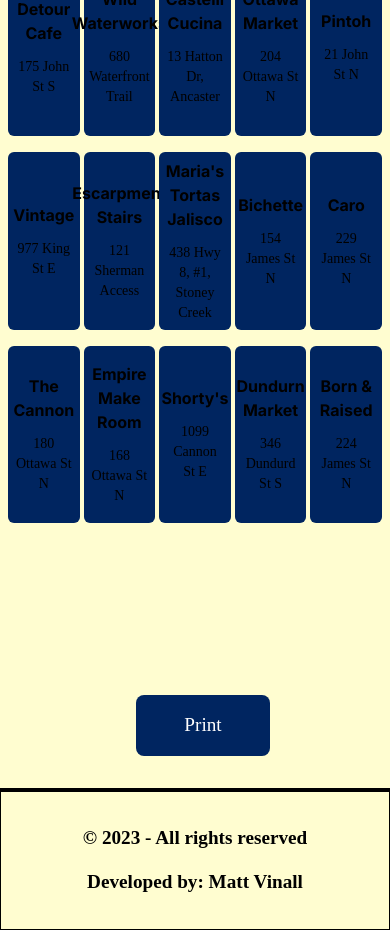
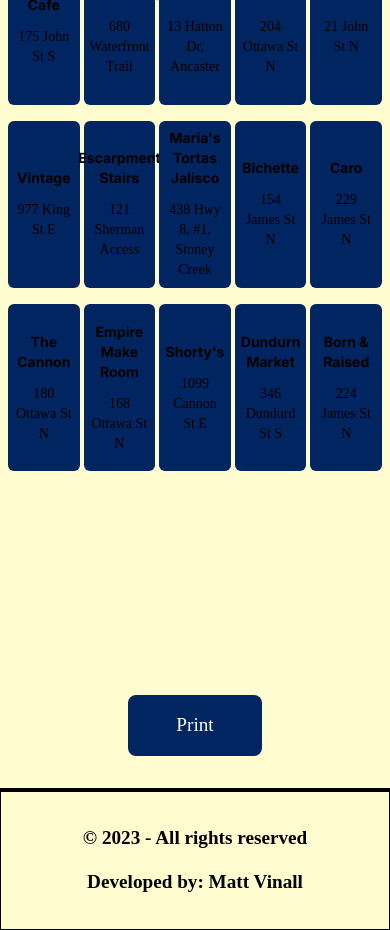
Before and after one commit to MattVinall/Hamilton-Bingo, a Next.js app: page / in a window 390 px wide. Shown: the part 2160-3090 px from the top of the page. Built offline with nearby package versions, Linux system fonts and the light colour scheme.

Commit message:
don't need ml-4 on button

```diff
--- a/app/components/BingoBoard.tsx
+++ b/app/components/BingoBoard.tsx
@@ -60,7 +60,7 @@
                             <h3 className="text-4xl md:text-6xl text-center text-black font-bold mb-2">{key}</h3>
                             {bingoBoard[key as keyof BingoBoard].map((business: Business) => (
                                 <div key={`${key}-${business.id}`} className="card w-full flex flex-col items-center justify-center h-[20%] md:h-[40%] p-2 mr-4 mt-4 mb-4 rounded-md bg-navy">
-                                    <h4 className="text-base md:text-lg text-center font-bold mb-3">{business.name}</h4>
+                                    <h4 className="text-sm md:text-lg text-center font-bold mb-3">{business.name}</h4>
                                     <p className="text-center text-sm md:text-base">{business.address}</p>
                                 </div>
                             ))}
@@ -69,7 +69,7 @@
                 </div>
             </div>
             <div id="print" className="text-center">
-                <button onClick={handlePrint} className="mt-12 ml-4 bg-navy text-white rounded-lg py-4 px-12 hover:background-[#AB804D]">Print</button>
+                <button onClick={handlePrint} className="mt-12 bg-navy text-white rounded-lg py-4 px-12 hover:background-[#AB804D]">Print</button>
             </div>
         </>
     );
```
